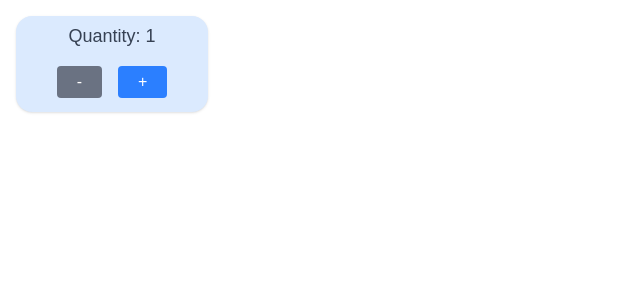
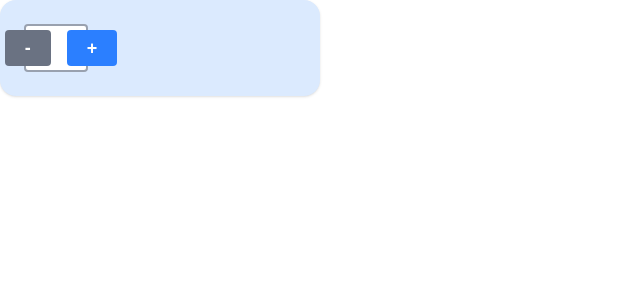
Before and after one commit to SeksanW/cprg306-assignments, a Next.js app: page /week-4 in a window 1280 px wide. Shown: the top 300 px of the page, without its empty margins (0-640 px from the left). Built offline with nearby package versions, Linux system fonts and the light colour scheme.

Commit message:
Update new-item.js

```diff
--- a/app/week-4/new-item.js
+++ b/app/week-4/new-item.js
@@ -32,10 +32,10 @@ export default function NewItem() {
         : "bg-blue-500 hover:bg-blue-300 " + baseButton;
 
     return (
-    <main>
-        <div className="bg-blue-100 w-48 h-24 rounded-2xl flex flex-col justify-center items-center m-4 shadow">
-            <p className="text-gray-700 text-lg mb-2">Quantity: {quantity}</p>
-        <div>
+    <main className="flex items-center justify-center h-screen">
+        <div className="bg-blue-100 w-80 h-24 rounded-2xl flex items-center justify-between px-6 shadow">
+        <div className="w-16 h-12 flex items-center justify-center border-2 border-gray-400 rounded bg-white text-lg font-bold text-gray-800">
+        {quantity}
 
             <button
             onClick={decrement}
@@ -52,7 +52,6 @@ export default function NewItem() {
             >
             +
             </button>
-
         </div>
         </div>
     </main>
```
